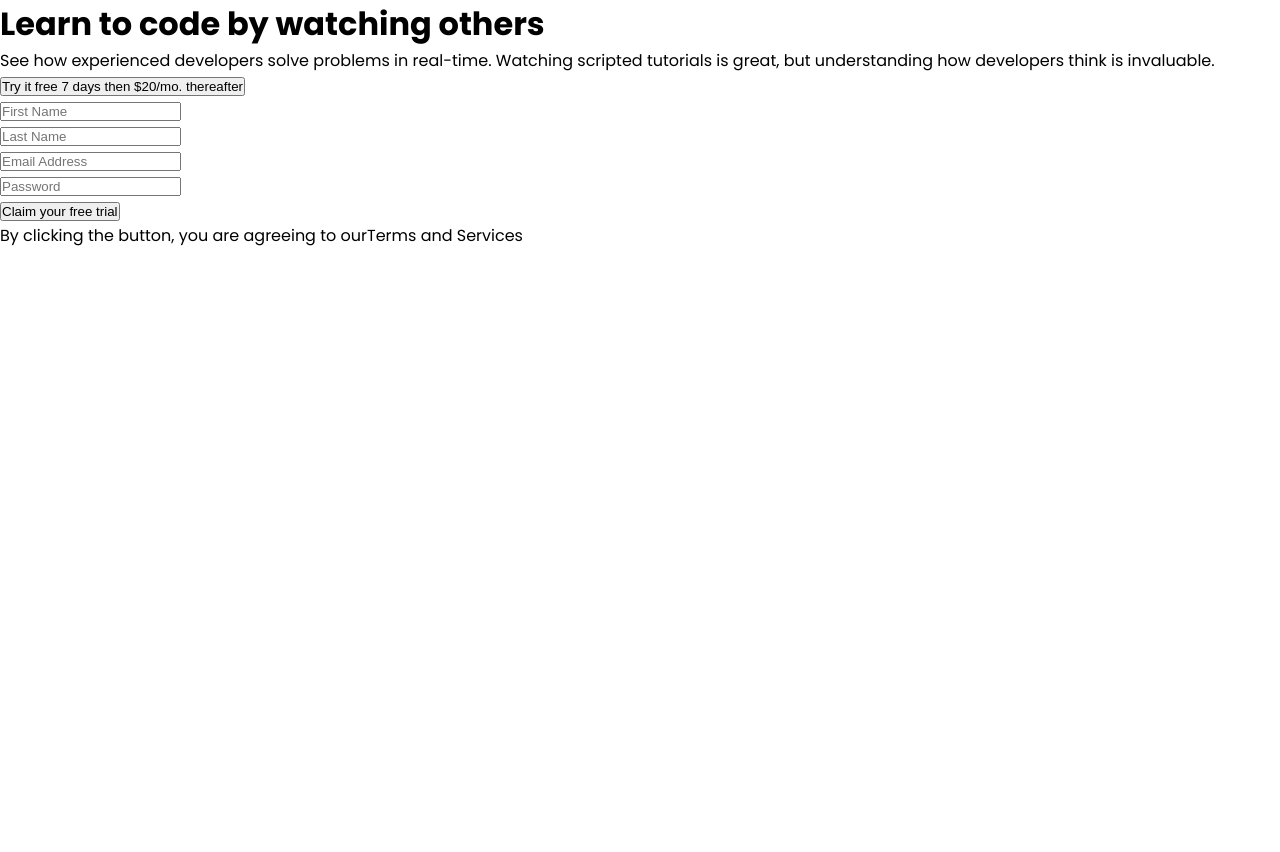
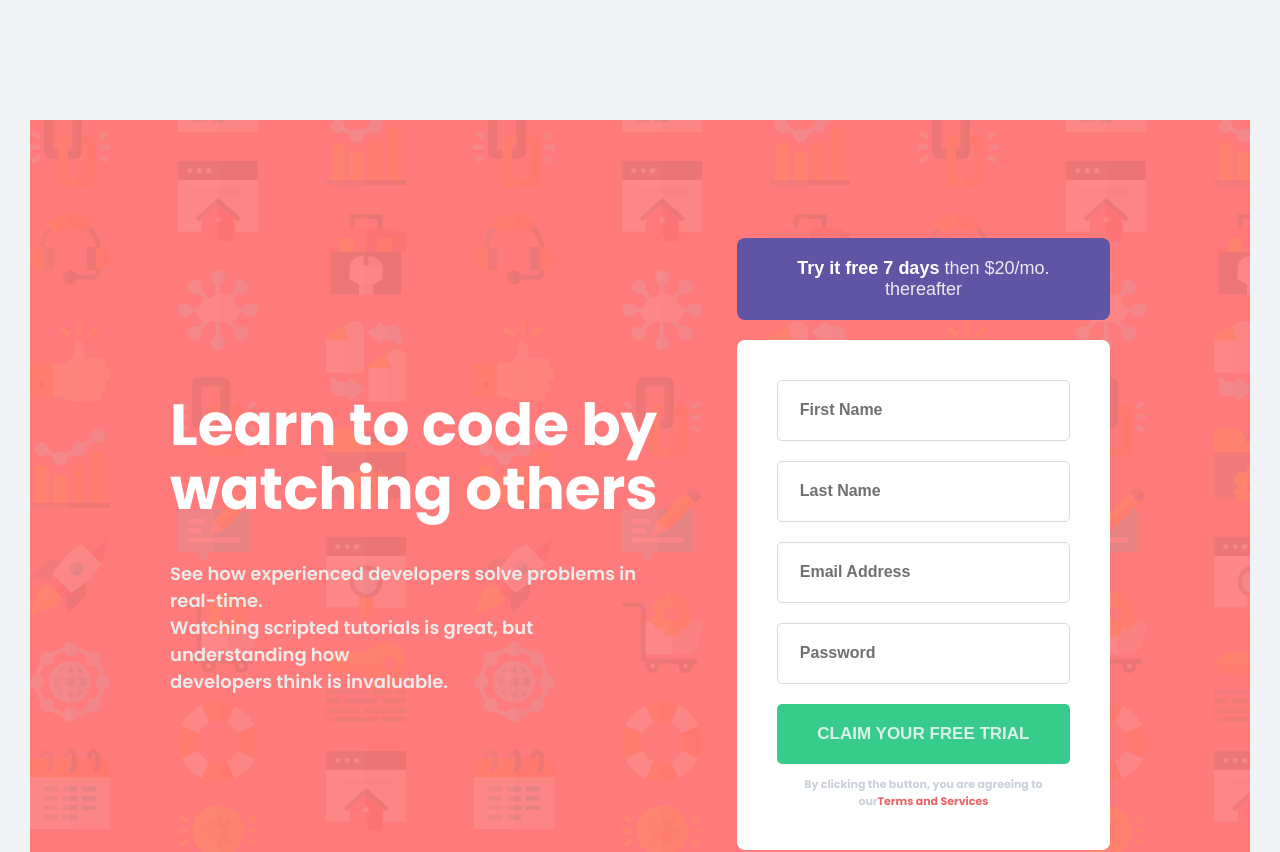
Before and after one commit to OxanaSF/sign-up-form, a React (Create React App) app: page / in a window 1280 px wide. Shown: the top 852 px of the page. Before the commit the page ends 800 px from the top, so only its background shows below. Built offline with nearby package versions, Linux system fonts and the light colour scheme.

Commit message:
added layout and initial styling

```diff
--- a/src/App.css
+++ b/src/App.css
@@ -12,14 +12,130 @@
 }
 
 :root {
-  --red: hsl(0, 100%, 74%)
+  --red: hsl(0, 100%, 74%);
   --green: hsl(154, 59%, 51%);
   --blue: hsl(248, 32%, 49%);
   --dark-blue: hsl(249, 10%, 26%) ;
   --grayish-blue: hsl(246, 25%, 77%);
+  --color-lightest: #f0f2f5;
 }
 
 body {
   font-size: 16px;
   font-family: 'Poppins', sans-serif;
+
 }
+
+.App {
+  display: flex;
+  background-color: #f0f2f5;
+  padding: 120px 30px;
+}
+
+.form-wrapper {
+  min-height: 53rem;
+  width: 90rem;
+  background-image: url('./images/bg-intro-desktop.png');
+  background-color: var(--red);
+  display: flex;
+  color: rgb(255, 255, 255);
+  justify-content: space-around;
+  align-items: center;
+  padding: 0px 8.75rem;
+}
+
+.section-left {
+
+}
+
+.section-left h1 {
+  font-weight: 700;
+  font-size: 58px;
+  line-height: 1.1;
+  margin-bottom: 40px;
+}
+
+.section-left p {
+  color: hsl(0, 0%, 92%);
+  font-weight: 600;
+  font-size: 18px;
+}
+
+.section-right {
+  display: flex;
+  flex-direction: column;
+  width: 45%;
+  margin-left: 70px;
+}
+
+.btn-try-it-free {
+  border: none;
+  background-color: var(--blue);
+  color: hsl(0, 0%, 92%);;
+  margin-bottom: 20px;
+  padding: 20px;
+  border-radius: 8px;
+  font-size: 18px;
+  font-weight: 500;
+}
+
+.btn-try-it-free-bold {
+  font-weight: 700;
+  color: #ffff;
+}
+
+.form-secton form{
+  padding: 40px;
+  background-color: #ffff;
+  border-radius: 8px;
+}
+
+input {
+  width: 100%;
+  padding: 22px;
+  margin-bottom: 20px;
+  border-radius: 5px;
+  border: none;
+  border: 1.5px solid rgb(220, 218, 218);
+}
+
+
+input:hover{
+  border: none;
+  border: 1.5px solid rgb(65, 65, 143);
+}
+
+input:active{
+  border: none;
+  border: 1.5px solid rgb(65, 65, 143);
+}
+
+::placeholder {
+  color: rgb(113, 111, 111);
+  font-size: 16px;
+  font-weight: 600;
+}
+
+.claim-trial {
+  background-color: var(--green);
+  padding: 20px;
+  color: rgba(247, 247, 247, 0.858);
+  font-size: 17px;
+  font-weight: 700;
+  width: 100%;
+  text-transform: uppercase;
+  border: none;
+  border-radius: 5px;
+  margin-bottom: 12px;
+}
+
+.form-secton p {
+  color: rgb(202, 209, 218);
+  font-size: 11px;
+  font-weight: 700;
+  text-align: center;
+}
+
+.form-secton .terms-and-services {
+  color: rgb(231, 101, 101);
+}
--- a/src/App.js
+++ b/src/App.js
@@ -3,17 +3,18 @@ import "./App.css";
 function App() {
   return (
     <div className="App">
+      <div className="form-wrapper">
       <div className="section-left">
-        <h1>Learn to code by watching others </h1>
+        <h1>Learn to code by <br/>watching others </h1>
         <p>
-          See how experienced developers solve problems in real-time. Watching
-          scripted tutorials is great, but understanding how developers think is
+          See how experienced developers solve problems in real-time. <br/> Watching
+          scripted tutorials is great, but understanding how <br/> developers think is
           invaluable.
         </p>
       </div>
       <div className="section-right">
         <button className="btn-try-it-free">
-          <span>Try it free 7 days</span> then $20/mo. thereafter
+          <span className="btn-try-it-free-bold">Try it free 7 days</span> then $20/mo. thereafter
         </button>
         <div className="form-secton">
             <form id="form">
@@ -30,12 +31,13 @@ function App() {
                 <input type="password" className="password" placeholder="Password" id="password"></input>
               </div>
 
-              <button>Claim your free trial</button>
+              <button className="claim-trial">Claim your free trial</button>
               <p>By clicking the button, you are agreeing to our
-              <span>Terms and Services</span>
+              <span className="terms-and-services">Terms and Services</span>
               </p>
             </form>
         </div>
+      </div>
       </div>
     </div>
   );
```
